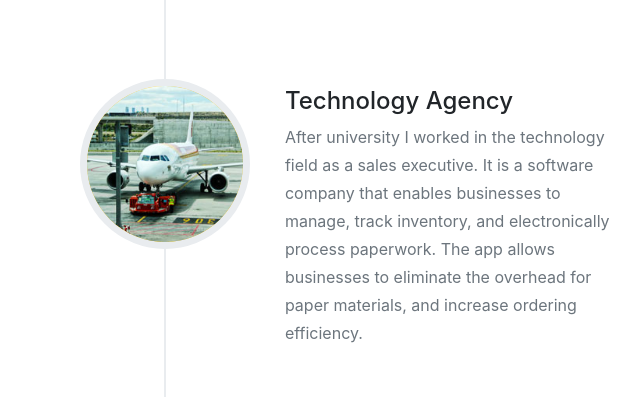
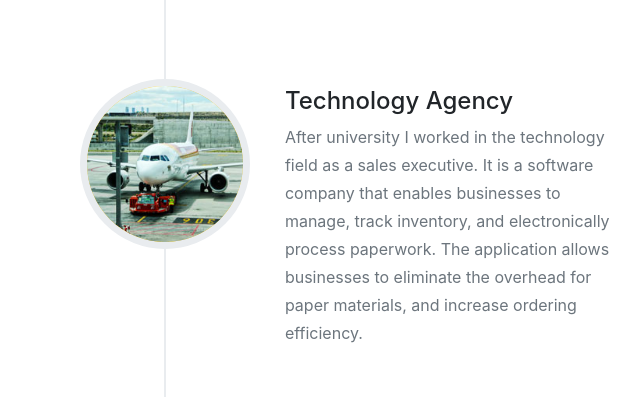
Before and after one commit to ajdaniels2/Portfolio, a website with bundled scripts: page index.html in a window 1280 px wide. Shown: the part 3560-3957 px from the top of the page, 475-1115 px from the left. Built offline with nearby package versions, Linux system fonts and the light colour scheme; a web font is replaced by a local one.

Commit message:
Update index.html

```diff
--- a/index.html
+++ b/index.html
@@ -235,7 +235,7 @@
                     <h4 class="subheading">Technology Agency</h4>
                   </div>
                   <div class="timeline-body">
-                    <p class="text-muted">After university I worked in the technology field as a sales executive. It is a software company that enables businesses to manage, track inventory, and electronically process paperwork. The app allows businesses to eliminate the overhead for paper materials, and increase ordering efficiency.</p>
+                    <p class="text-muted">After university I worked in the technology field as a sales executive. It is a software company that enables businesses to manage, track inventory, and electronically process paperwork. The application allows businesses to eliminate the overhead for paper materials, and increase ordering efficiency.</p>
                   </div>
                 </div>
               </li>
```
